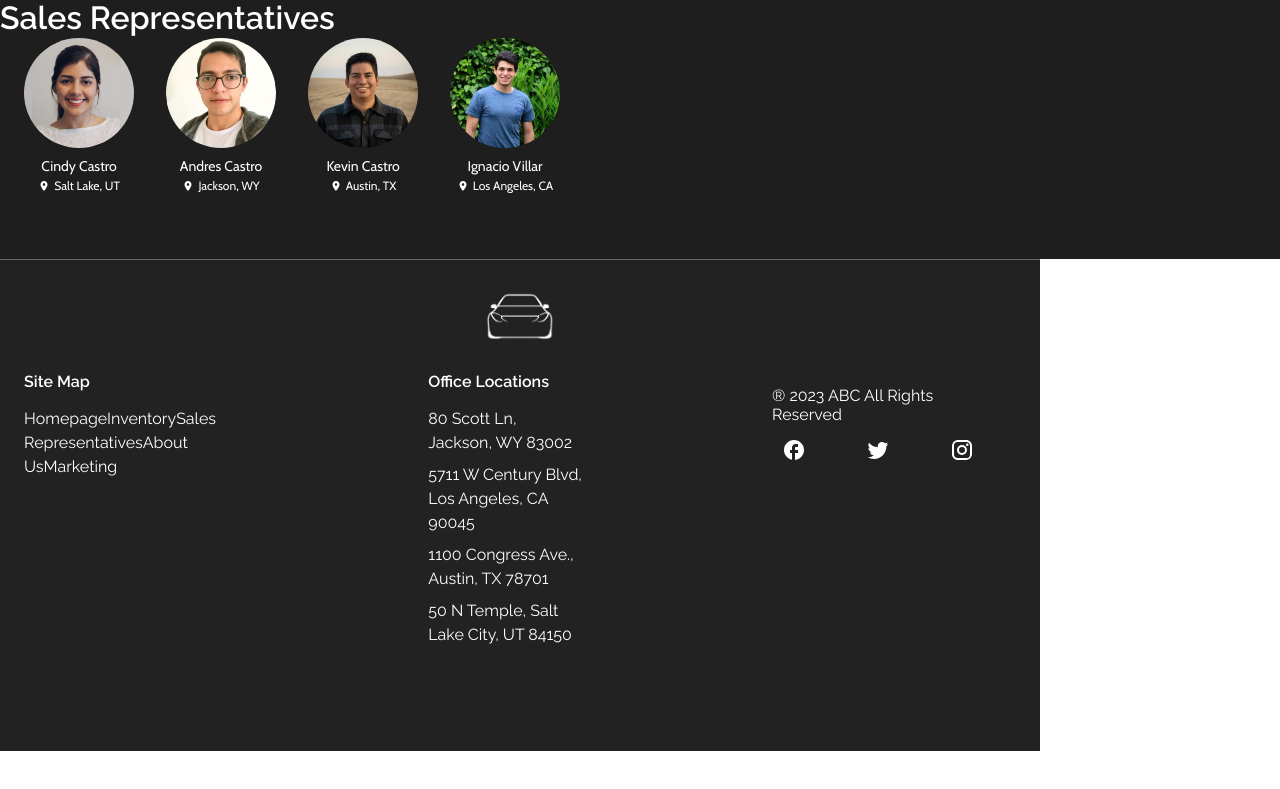
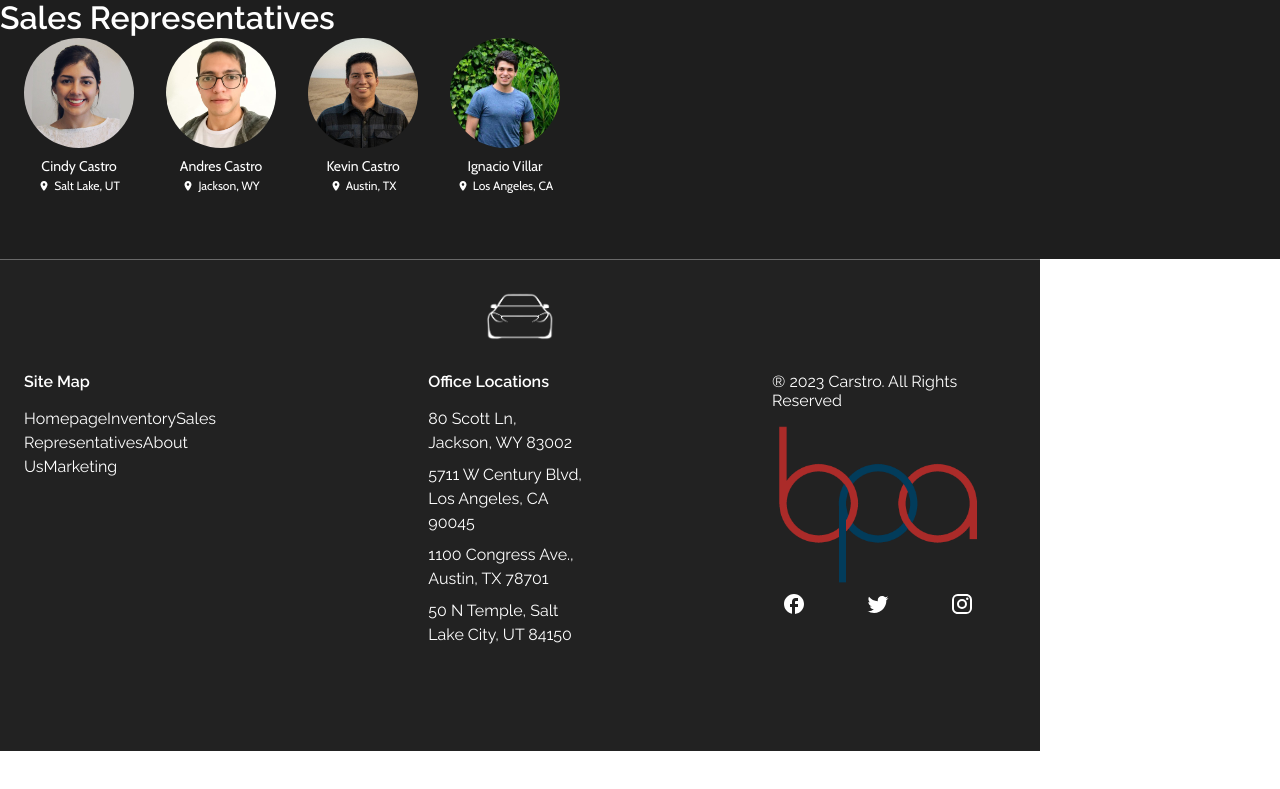
Before and after one commit to kevincastrochavez/carstro, a React (Create React App) app: page / in a window 1280 px wide. Shown: the part 1726-2515 px from the top of the page. Built offline with nearby package versions, Linux system fonts and the light colour scheme; no server answers; the database is empty; what react-chatbot-kit would draw is missing.

Commit message:
included bpa logo and fixed space between social and logo

```diff
--- a/src/components/Footer.js
+++ b/src/components/Footer.js
@@ -1,5 +1,5 @@
 // CINDY
-import React from 'react';
+import React, { useEffect, useState } from 'react';
 import { Link, useNavigate } from 'react-router-dom';
 import FacebookOutlinedIcon from '@mui/icons-material/FacebookOutlined';
 import TwitterIcon from '@mui/icons-material/Twitter';
@@ -9,7 +9,13 @@ import { useStateValue } from '../StateProvider';
 
 function Footer() {
   const [{ minMaxPrice, minMaxMileage }, dispatch] = useStateValue();
+  const [currentYear, setCurrentYear] = useState(0);
   let navigate = useNavigate();
+
+  useEffect(() => {
+    const date = new Date().getFullYear();
+    setCurrentYear(date);
+  });
 
   return (
     <div className='footerContainer'>
@@ -93,20 +99,45 @@ function Footer() {
           </div>
         </div>
         <div className='footerInfoBoxSingle'>
-          {/* <div className="footerInfoBoxSingle-title"></div> */}
+          <div className='footerInfoBoxSingle-links footerInfoLast'>
+            <div className='footerRights'>
+              ® {currentYear} Carstro. All Rights Reserved
+            </div>
 
-          <div className='footerInfoBoxSingle-links'>
-            <div className='footerRights'>® 2023 ABC All Rights Reserved</div>
+            <a
+              href='https://bpa.org'
+              target='_blank'
+              rel='noreferrer'
+              className='footer_bpa'
+            >
+              <img src='/footerImages/bpa.png' alt='BPA svg' />
+            </a>
+
             <div className='footerSocialMediaIcons'>
-              <Link to='http://facebook.com' className='footerSocialMediaIcon'>
+              <a
+                href='http://facebook.com'
+                target='_blank'
+                rel='noreferrer'
+                className='footerSocialMediaIcon'
+              >
                 <FacebookOutlinedIcon />
-              </Link>
-              <Link to='http://twitter.com' className='footerSocialMediaIcon'>
+              </a>
+              <a
+                href='http://twitter.com'
+                target='_blank'
+                rel='noreferrer'
+                className='footerSocialMediaIcon'
+              >
                 <TwitterIcon />
-              </Link>
-              <Link to='http://instagram.com' className='footerSocialMediaIcon'>
+              </a>
+              <a
+                href='http://instagram.com'
+                target='_blank'
+                rel='noreferrer'
+                className='footerSocialMediaIcon'
+              >
                 <InstagramIcon />
-              </Link>
+              </a>
             </div>
           </div>
         </div>
--- a/src/styles/footer.scss
+++ b/src/styles/footer.scss
@@ -45,7 +45,7 @@
 
 .footerRights {
   font-family: 'Raleway';
-  margin: 14px 0px;
+  margin-bottom: 14px;
 }
 
 .footerInfoBoxSingle-title {
@@ -57,12 +57,10 @@
 
 .footerSocialMediaIcons {
   align-self: center;
-
   display: flex;
   align-items: center;
   justify-content: space-between;
   gap: 40px;
-  margin-bottom: 24px;
 }
 
 .footerSocialMediaIcon {
@@ -83,7 +81,29 @@
 }
 
 .footerInfoBoxSingle {
-  margin-bottom: 40px;
+  margin-bottom: 60px;
+}
+
+.footer_bpa {
+  width: 80px;
+  align-self: center;
+  order: 2;
+
+  & img {
+    width: 100%;
+  }
+}
+
+.footerRights {
+  order: 3;
+}
+
+.footerInfoBoxSingle-links {
+  gap: 8px;
+}
+
+.footerInfoLast {
+  gap: 20px;
 }
 
 /* Mobile View -small */
@@ -98,10 +118,6 @@
 
   .footerRights {
     text-align: center;
-  }
-
-  .footerRights {
-    order: 2;
   }
 
   .footerInfoBoxSingle-links {
```
Also changed, not shown: public/footerImages/bpa.png (added).
